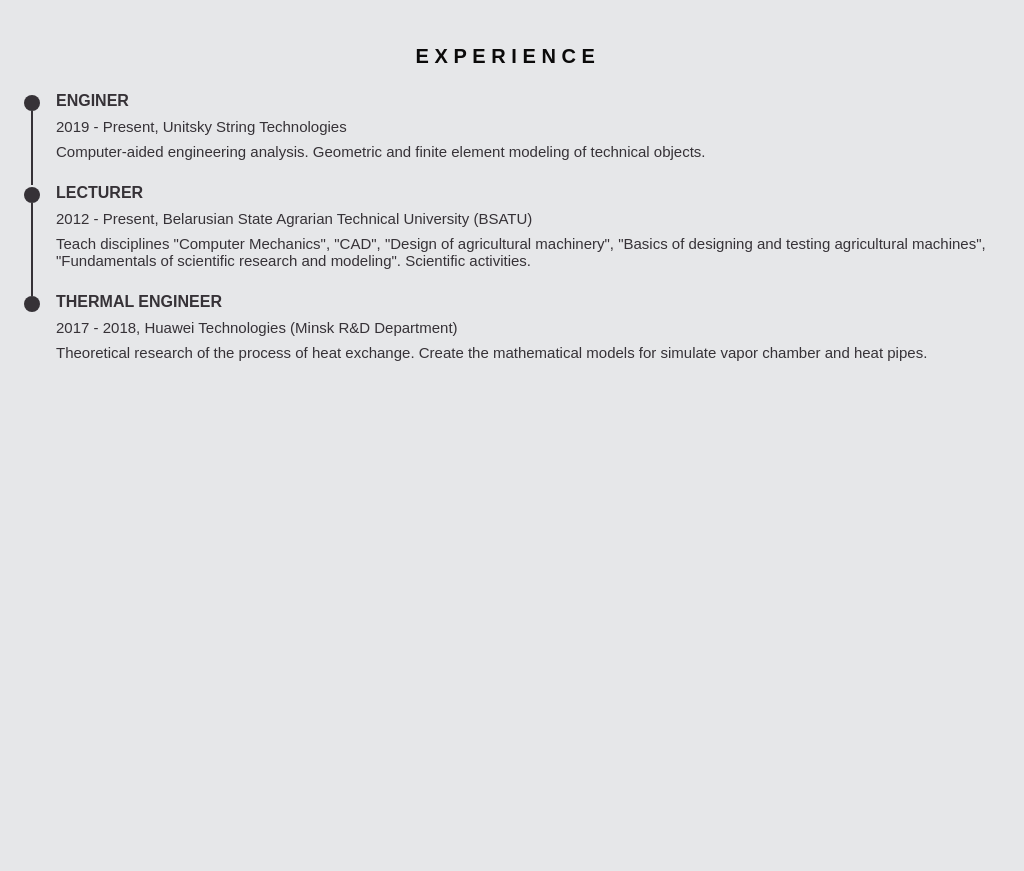
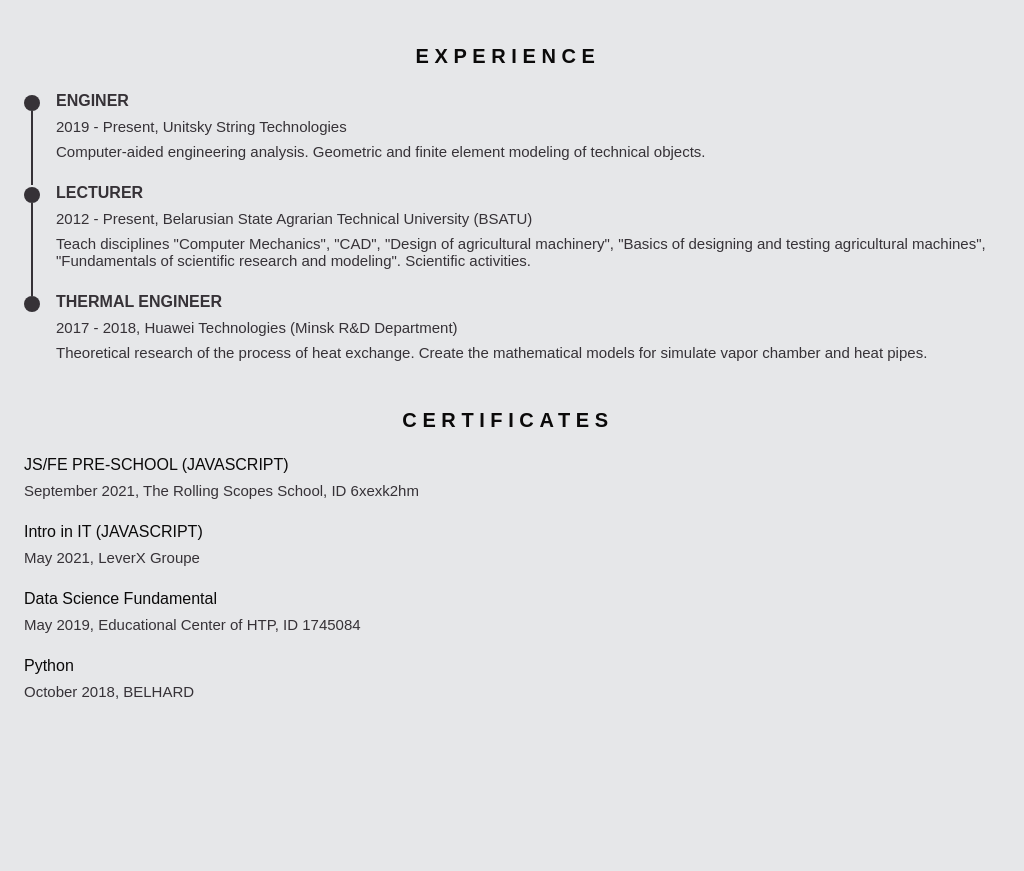
Before and after one commit to mitjasha/rsschool-cv, a plain HTML site: page index.html in a window 1280 px wide. Shown: the part 1333-2204 px from the top of the page, without its empty margins (0-1024 px from the left). Before the commit the page ends 1958 px from the top, so only its background shows below. Drawn offline with nearby package versions, Linux system fonts and the light colour scheme.

Commit message:
feat: add certificates

```diff
--- a/css/style.css
+++ b/css/style.css
@@ -323,6 +323,16 @@ img{
 .skills_circle{
   margin-right: .75rem;
 }
+
+/* Certificates */
+.certificate_title{
+  font-size: var(--h3-font-size);
+  margin-bottom: var(--mb-1);
+}
+
+
+
+
 /*
 body {
   margin: 20px 20px;
--- a/index.html
+++ b/index.html
@@ -158,7 +158,6 @@
             </div>
           </section>
 
-
           <!--========== SKILLS  ==========-->
           <section class="skills section" id="skills">
             <h2 class="section-title">Skills</h2>
@@ -226,7 +225,25 @@
 
           <!--========== CERTIFICATES ==========-->
           <section class="certificate section" id="certificates">
-
+            <h2 class="section-title">Certificates</h2>
+            <div class="certificate_container bd-grid">
+              <div class="certificate_content">
+                <h3 class="certificate_title">JS/FE PRE-SCHOOL (JAVASCRIPT)</h3>
+                <p class="certificate_description">September 2021, The Rolling Scopes School, ID <a href="https://app.rs.school/certificate/6xexk2hm">6xexk2hm</a></p>
+              </div>
+              <div class="certificate_content">
+                <h3 class="certificate_title">Intro in IT (JAVASCRIPT)</h3>
+                <p class="certificate_description">May 2021, LeverX Groupe</p>
+              </div>
+              <div class="certificate_content">
+                <h3 class="certificate_title">Data Science Fundamental</h3>
+                <p class="certificate_description">May 2019, Educational Center of HTP, ID 1745084</p>
+              </div>
+              <div class="certificate_content">
+                <h3 class="certificate_title">Python</h3>
+                <p class="certificate_description">October 2018, BELHARD</p>
+              </div>
+            </div>
           </section>
 
           <!--========== REFERENCES ==========-->
```
